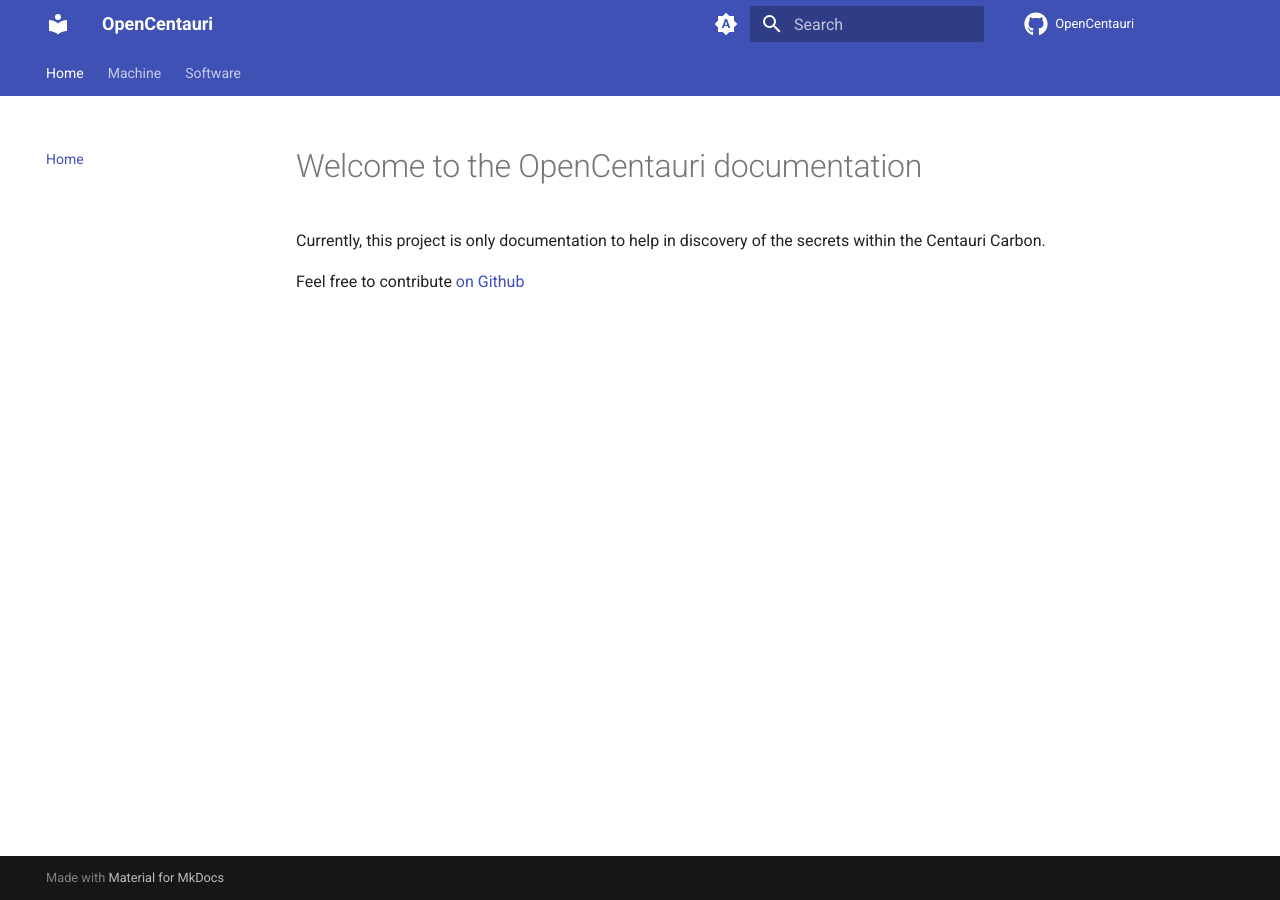
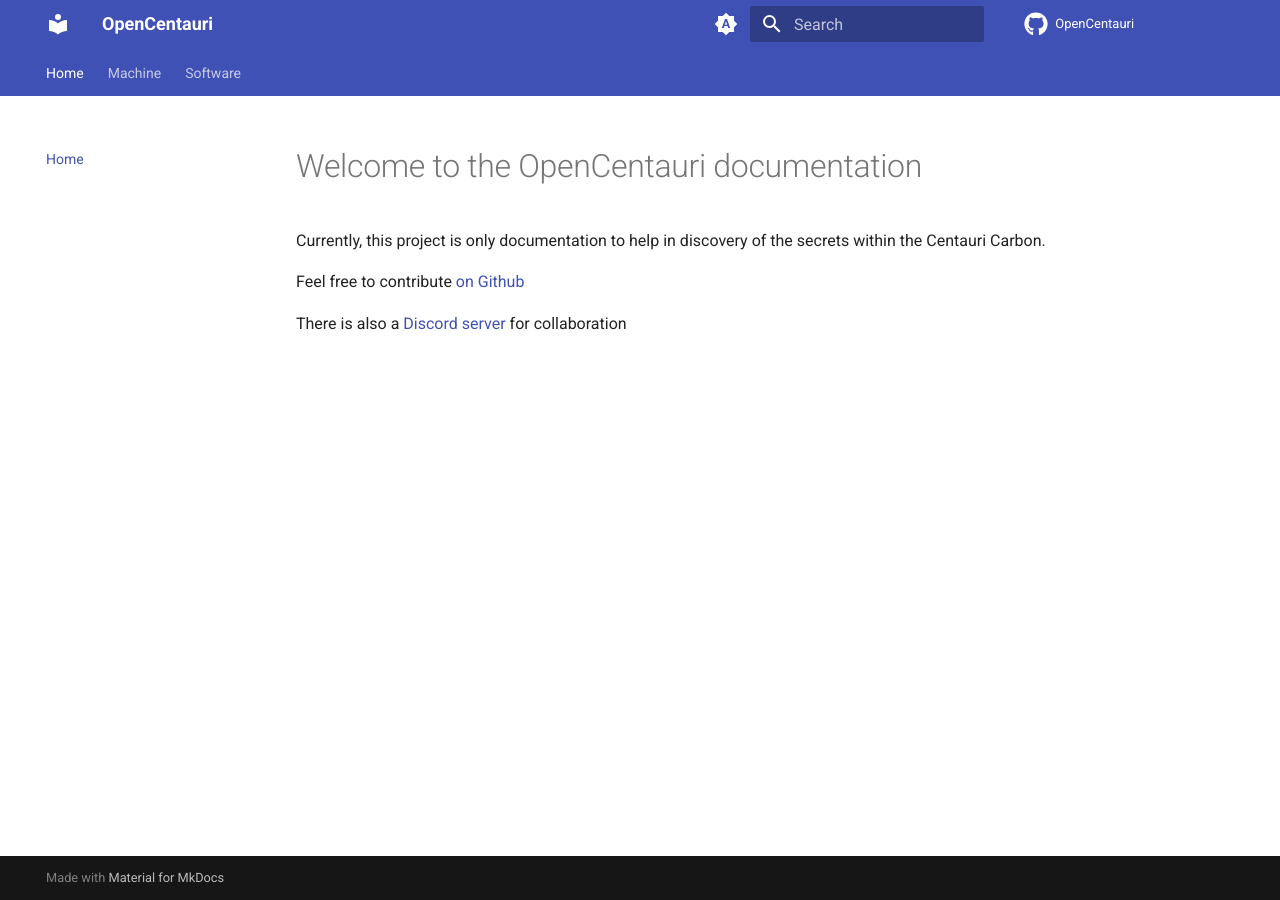
Before and after one commit to suchmememanyskill/OpenCentauri, an MkDocs documentation site: the page built from docs/index.md, in a window 1280 px wide. Built offline with MkDocs 1.6.1 and Material for MkDocs 9.7.7, drawn with Linux system fonts in a browser that asks for light colours; comment, search, counter and statistics services are not loaded.

Commit message:
Add discord

```diff
--- a/docs/index.md
+++ b/docs/index.md
@@ -3,3 +3,5 @@
 Currently, this project is only documentation to help in discovery of the secrets within the Centauri Carbon.
 
 Feel free to contribute [on Github](https://github.com/suchmememanyskill/OpenCentauri)
+
+There is also a [Discord server](https://discord.gg/t6Cft3wNJ3) for collaboration
```
Also changed, not shown: README.md (+2 -0 lines).
